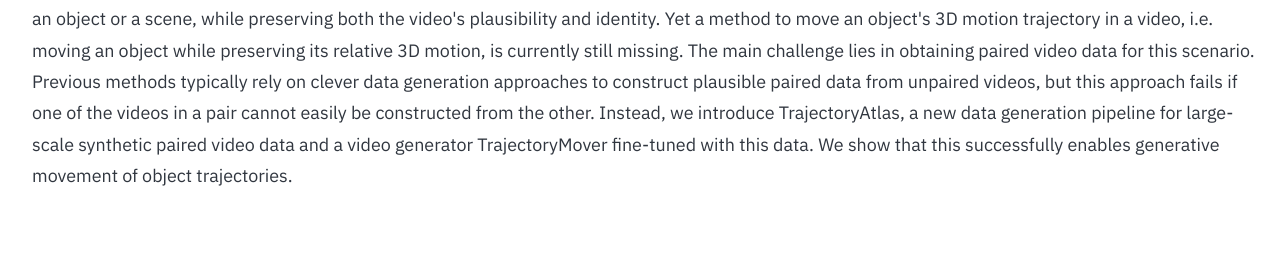
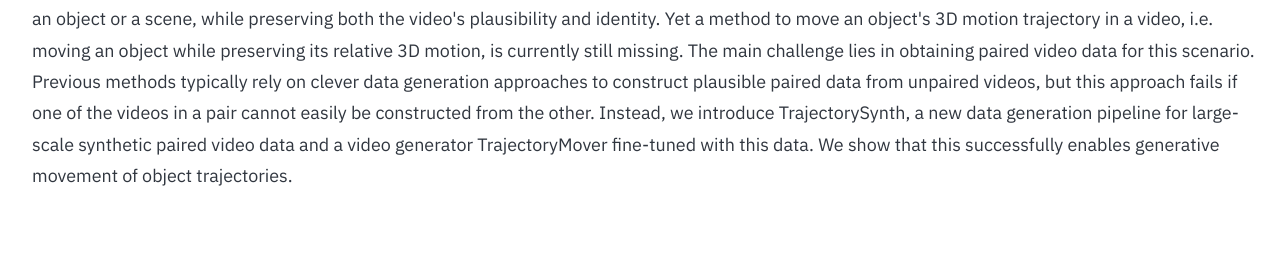
Before and after one commit to chhatrekiran/chhatrekiran.github.io, a Jekyll site: the page trajectorymover/index.html, which Jekyll copies as it is, in a window 1280 px wide and 1400 px high, scrolled down 730 px. Shown: the part 316-580 px from the top of the window. Built offline with Jekyll 4.4.1, drawn with Linux system fonts in a browser that asks for light colours; some of the changed text lies outside the part shown.

Commit message:
Update TrajectoryMover dataset naming

```diff
--- a/_posts/2026-02-03-trajectorymover.markdown
+++ b/_posts/2026-02-03-trajectorymover.markdown
@@ -13,4 +13,4 @@
 website: https://chhatrekiran.github.io/trajectorymover/
 code: https://github.com/kiranchhatre/TrajectoryMover
 ---
-A scene-aware video editing method that moves an object to a new starting position while generating a plausible new trajectory and preserving the surrounding scene.
+A scene-aware video editing method that moves an object to a new starting position while generating a plausible new trajectory and preserving the surrounding scene. Code will be released for research purposes.
--- a/trajectorymover/index.html
+++ b/trajectorymover/index.html
@@ -546,17 +546,17 @@
       <h2>Abstract</h2>
       <div class="same-width-wrap">
         <p class="text abstract-text">
-          Generative video editing has enabled several intuitive editing operations for short video clips that would previously have been difficult to achieve, especially for non-expert editors. Existing methods focus on prescribing an object's 3D or 2D motion trajectory in a video, or on altering the appearance of an object or a scene, while preserving both the video's plausibility and identity. Yet a method to move an object's 3D motion trajectory in a video, i.e. moving an object while preserving its relative 3D motion, is currently still missing. The main challenge lies in obtaining paired video data for this scenario. Previous methods typically rely on clever data generation approaches to construct plausible paired data from unpaired videos, but this approach fails if one of the videos in a pair cannot easily be constructed from the other. Instead, we introduce TrajectoryAtlas, a new data generation pipeline for large-scale synthetic paired video data and a video generator TrajectoryMover fine-tuned with this data. We show that this successfully enables generative movement of object trajectories.
+          Generative video editing has enabled several intuitive editing operations for short video clips that would previously have been difficult to achieve, especially for non-expert editors. Existing methods focus on prescribing an object's 3D or 2D motion trajectory in a video, or on altering the appearance of an object or a scene, while preserving both the video's plausibility and identity. Yet a method to move an object's 3D motion trajectory in a video, i.e. moving an object while preserving its relative 3D motion, is currently still missing. The main challenge lies in obtaining paired video data for this scenario. Previous methods typically rely on clever data generation approaches to construct plausible paired data from unpaired videos, but this approach fails if one of the videos in a pair cannot easily be constructed from the other. Instead, we introduce TrajectorySynth, a new data generation pipeline for large-scale synthetic paired video data and a video generator TrajectoryMover fine-tuned with this data. We show that this successfully enables generative movement of object trajectories.
         </p>
       </div>
     </section>
 
     <section>
-      <h2>TrajectoryAtlas Data Generation Pipeline</h2>
+      <h2>TrajectorySynth Data Generation Pipeline</h2>
       <div class="atlas-wrap">
-        <img class="figure-image" src="assets/figures/data_pipe.png" alt="TrajectoryAtlas data generation pipeline">
+        <img class="figure-image" src="assets/figures/data_pipe.png" alt="TrajectorySynth data generation pipeline">
         <p class="text">
-          <strong>TrajectoryAtlas data generation pipeline.</strong>
+          <strong>TrajectorySynth data generation pipeline.</strong>
           The pipeline has five stages, Asset Cache Preparation, Preflight Validation, Collision Aware Sampling and Scaling, Task Simulation, and Canonical Rendering with Runtime Metadata.
           Inputs including camera, 3D scene, lights and materials, and Objaverse or primitive assets are converted to reusable collision caches, then skip render preflight selects valid frames.
           Paired A/B placements with shared scale are filtered by visibility, support normal, and penetration clearance, and optional no hit processing removes only non structural obstacles in the trajectory corridor.
```
